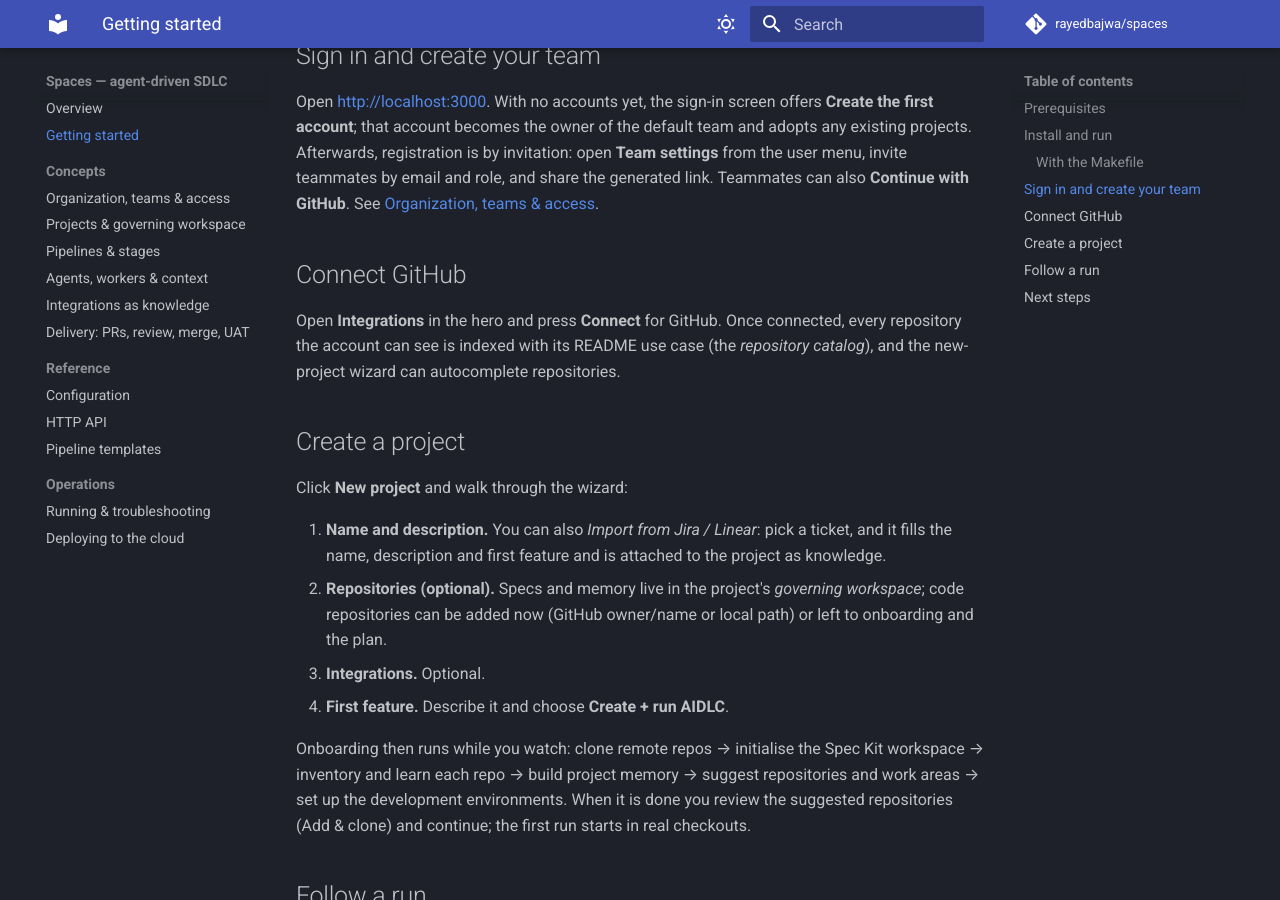
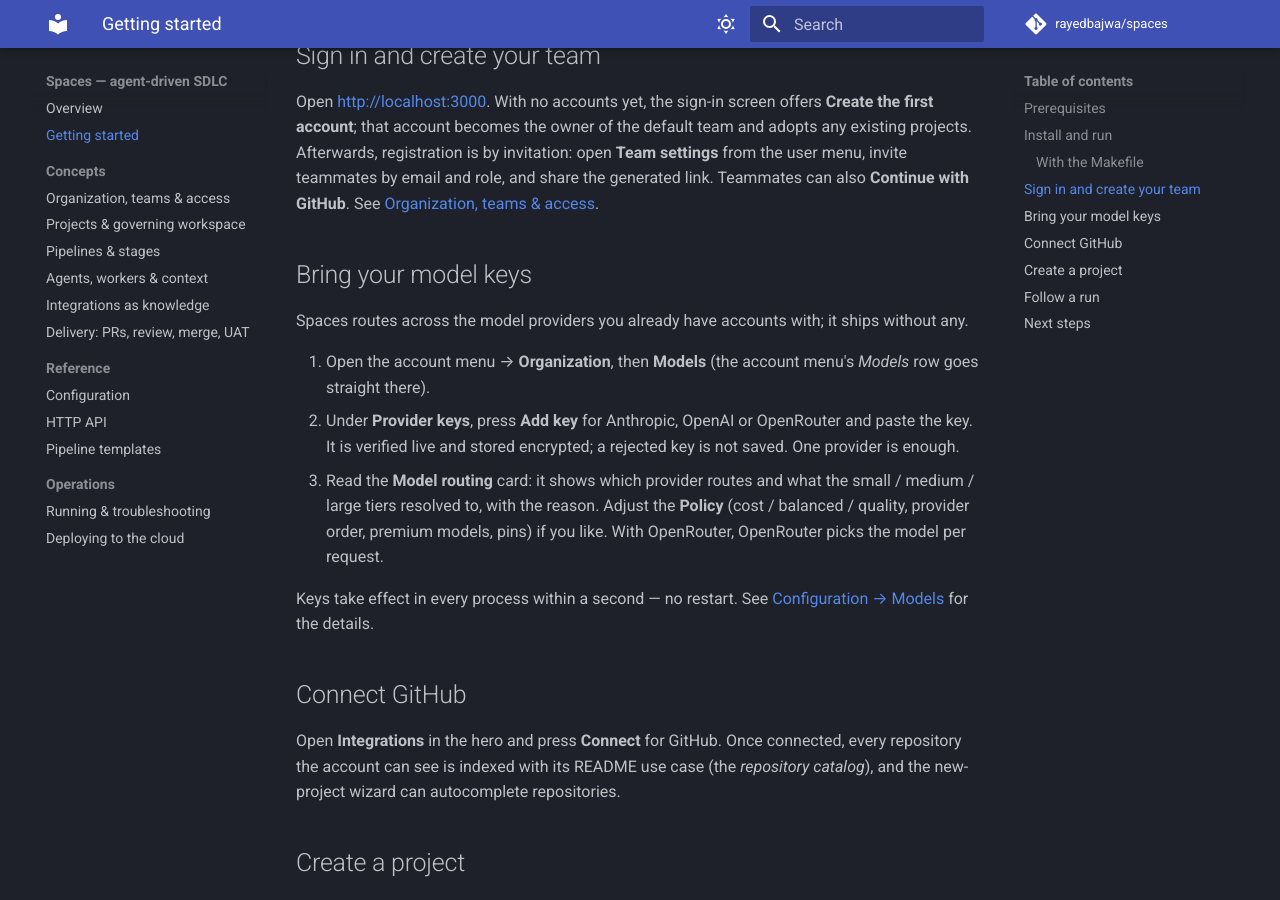
Before and after one commit to rayedbajwa/spaces, an MkDocs documentation site: the page built from docs/getting-started.md, in a window 1280 px wide and 900 px high, scrolled down 1184 px. Built offline with MkDocs 1.6.1 and Material for MkDocs 9.7.7, drawn with Linux system fonts in a browser that asks for light colours; comment, search, counter and statistics services are not loaded.

Commit message:
docs: model setup as bring-your-own-key (README, getting started, configuration)
Co-Authored-By: Claude Fable 5.1 <noreply@anthropic.com>

```diff
--- a/docs/getting-started.md
+++ b/docs/getting-started.md
@@ -58,6 +58,24 @@ invite teammates by email and role, and share the generated link. Teammates can
 also **Continue with GitHub**. See
 [Organization, teams & access](concepts/organization-teams-and-access.md).
 
+## Bring your model keys
+
+Spaces routes across the model providers you already have accounts with; it
+ships without any.
+
+1. Open the account menu → **Organization**, then **Models** (the account
+   menu's *Models* row goes straight there).
+2. Under **Provider keys**, press **Add key** for Anthropic, OpenAI or
+   OpenRouter and paste the key. It is verified live and stored encrypted; a
+   rejected key is not saved. One provider is enough.
+3. Read the **Model routing** card: it shows which provider routes and what
+   the small / medium / large tiers resolved to, with the reason. Adjust the
+   **Policy** (cost / balanced / quality, provider order, premium models,
+   pins) if you like. With OpenRouter, OpenRouter picks the model per request.
+
+Keys take effect in every process within a second — no restart. See
+[Configuration → Models](reference/configuration.md#models) for the details.
+
 ## Connect GitHub
 
 Open **Integrations** in the hero and press **Connect** for GitHub. Once
```
Also changed, not shown: README.md (+46 -0 lines), docs/reference/configuration.md (+4 -2 lines).
